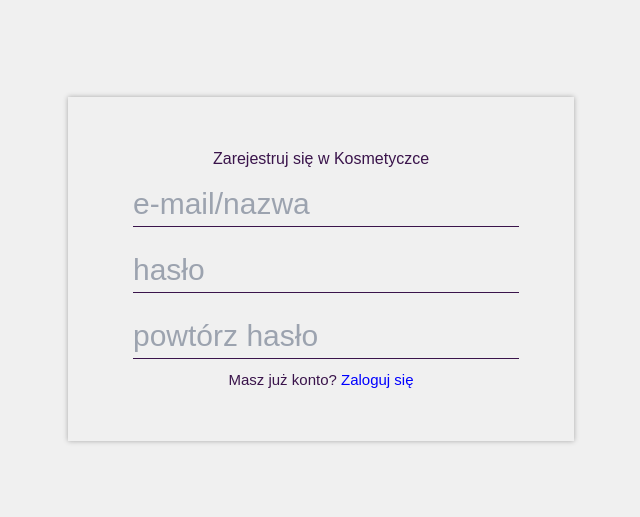
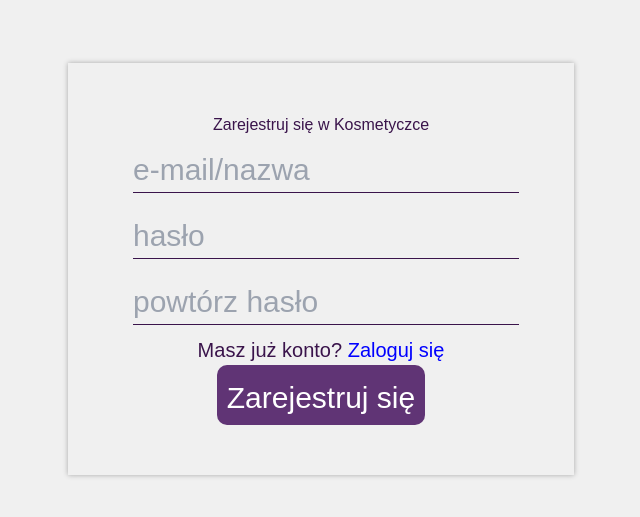
Before and after one commit to 1p22geo/kosmetyczk_kacper_dygon, a Next.js app: page /auth/register in a window 1280 px wide. Shown: the part 131-648 px from the top of the page, without its empty margins (319-959 px from the left). Built offline with nearby package versions, Linux system fonts and the light colour scheme.

Commit message:
added submit button in login and register (I forgot to do that before)

```diff
--- a/src/app/auth/auth.css
+++ b/src/app/auth/auth.css
@@ -12,6 +12,19 @@
 
 .login-input:focus{
     outline:none;
+}
+
+.submit-button{
+    font-size: 30px;
+    width:fit-content;
+    align-self:center;
+    color:white;
+    background-color: #603475;
+    padding:10px 10px 5px 10px;
+    border-radius:10px;
+    cursor:pointer;
+
+
 }
 
 body{
@@ -53,5 +66,5 @@ h1{
 }
 
 form p{
-    font-size:15px;
+    font-size:20px;
 }
--- a/src/app/auth/login/page.tsx
+++ b/src/app/auth/login/page.tsx
@@ -24,6 +24,7 @@ export default function Login() {
                 </label>
                     <p>Nie masz jeszcze konta? <a href="register">Zarejestruj się</a></p>
                     <p>Zapomniałeś hasła? <a href="password-reset">Zresetuj hasło</a></p>
+                <input type="submit" value="Zaloguj się" className="submit-button"/>
             </form>
         </div>
 
--- a/src/app/auth/register/page.tsx
+++ b/src/app/auth/register/page.tsx
@@ -18,6 +18,7 @@ export default function Register() {
                     <input className="login-input" type="password" placeholder="powtórz hasło"/>
                 </label>
                 <p>Masz już konto? <a href="login">Zaloguj się</a></p>
+                <input type="submit" value="Zarejestruj się" className="submit-button"/>
             </form>
         </div>
 
--- a/src/app/layout.tsx
+++ b/src/app/layout.tsx
@@ -10,6 +10,12 @@ const geistSans = localFont({
 const geistMono = localFont({
   src: "./fonts/GeistMonoVF.woff",
   variable: "--font-geist-mono",
+  weight: "100 900",
+});
+
+const josefinSans = localFont({
+  src: "./fonts/JosefinSans.woff",
+  variable: "--font-josefin-sans",
   weight: "100 900",
 });
 
@@ -26,7 +32,7 @@ export default function RootLayout({
   return (
     <html lang="en">
       <body
-        className={`${geistSans.variable} ${geistMono.variable} antialiased`}
+        className={`${geistSans.variable} ${geistMono.variable} ${josefinSans.variable} antialiased`}
       >
         {children}
       </body>
```
Also changed, not shown: src/app/fonts/JosefinSans.woff (added).
